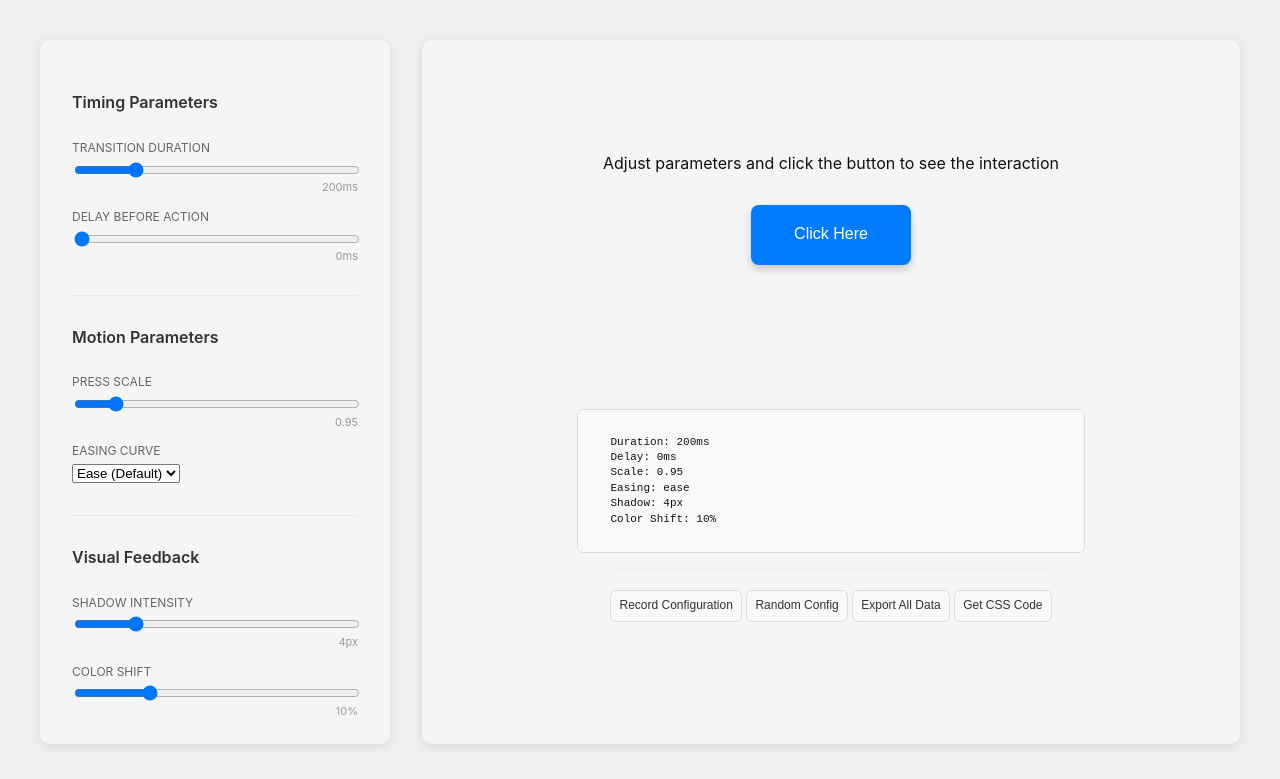
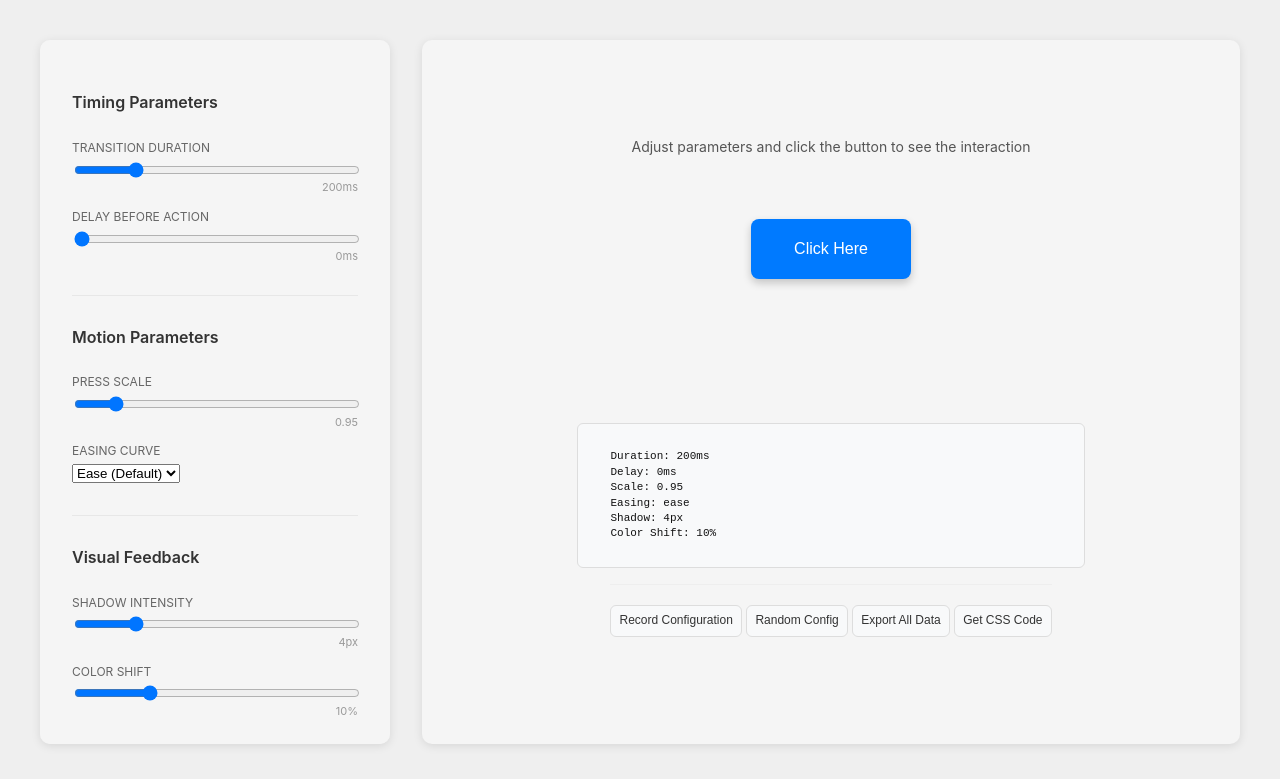
Before and after one commit to cherryrrin/InteractionExperiment, a plain HTML site: page experiment1.html in a window 1280 px wide. Drawn offline with Linux system fonts and the light colour scheme; files whose address does not match are found by name; a web font is replaced by a local one.

Commit message:
changes on description text

```diff
--- a/css/styles.css
+++ b/css/styles.css
@@ -89,6 +89,14 @@ body {
             justify-content: center;
             position: sticky;
             top: 20px;
+        }
+
+        .preview-description {
+            margin-bottom: var(--spacing-m);
+            font-size: 14px;
+            color: #555;
+            text-align: center;
+            max-width: 600px;
         }
 
 .toolkits-data {
--- a/experiment1.html
+++ b/experiment1.html
@@ -82,7 +82,7 @@
             </div>
 
             <div class="preview-area">
-                <div class="brand-description" id="brand-description">
+                <div class="preview-description" id="preview-description">
                     Adjust parameters and click the button to see the interaction
                 </div>
 
--- a/js/experiment1.js
+++ b/js/experiment1.js
@@ -103,7 +103,7 @@
         }
 
         // Create separate hover handlers outside updateButtonStyle
-        const originalColor = '#007AFF';
+        const originalColor = '#007AFF'
         function handleMouseEnter() {
             const shiftPercentage = controls.colorShift.value / 100;
             testButton.style.backgroundColor = adjustColor(originalColor, shiftPercentage);
```
Also changed, not shown: index.html (+1 -0 lines).
